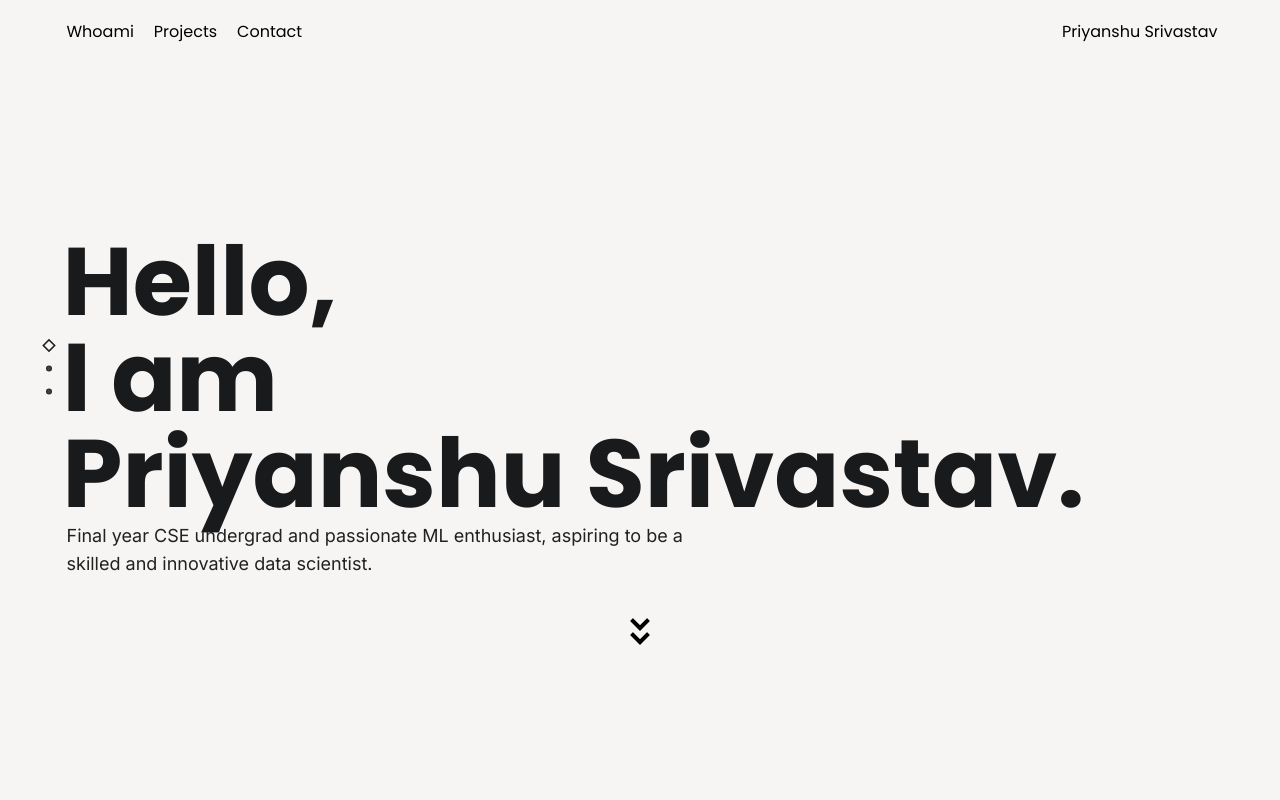
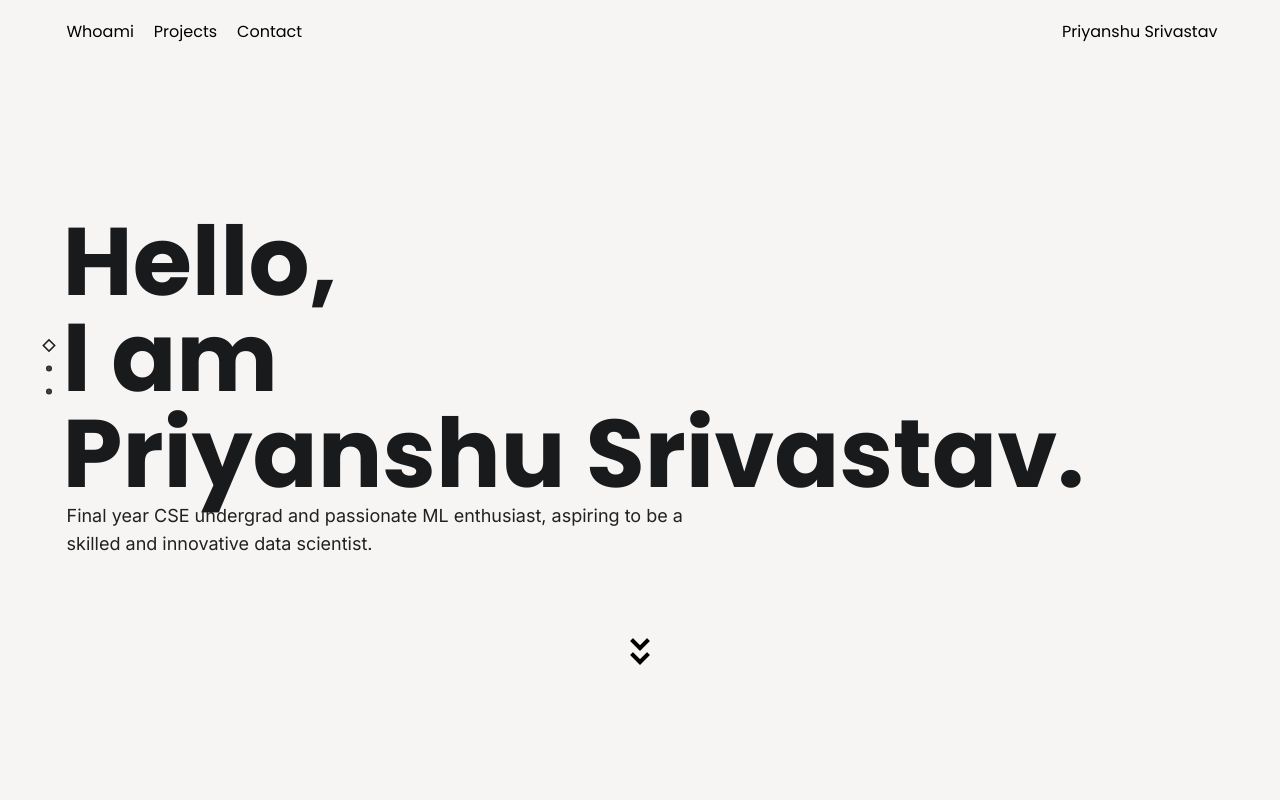
Before and after one commit to priyanshusrivastav212/portfolio, a Next.js app: page / in a window 1280 px wide. Shown: the top 800 px of the page. Built offline with nearby package versions, Linux system fonts and the light colour scheme.

Commit message:
Update whoami.tsx

```diff
--- a/app/components/whoami.tsx
+++ b/app/components/whoami.tsx
@@ -8,7 +8,7 @@ export default function Whoami() {
         <div className="pt-3 max-sm:pt-0 text-8xl font-bold max-md:text-center text-[#181a1b] max-md:text-6xl max-md:mb-2">
           Hello, <br /> I am <br /> Priyanshu Srivastav.
         </div>
-        <div className="font-inter pb-30 max-md:pb-1 pl-1 flex items-center text-lg max-lg:text-base max-md:text-center text-[#212121]">
+        <div className="font-inter pb-10 max-md:pb-1 pl-1 flex items-center text-lg max-lg:text-base max-md:text-center text-[#212121]">
           Final year CSE undergrad and passionate ML enthusiast, aspiring to be a <br /> skilled and innovative data scientist.
         </div>
         <div className="relative max-md:hidden">
```
